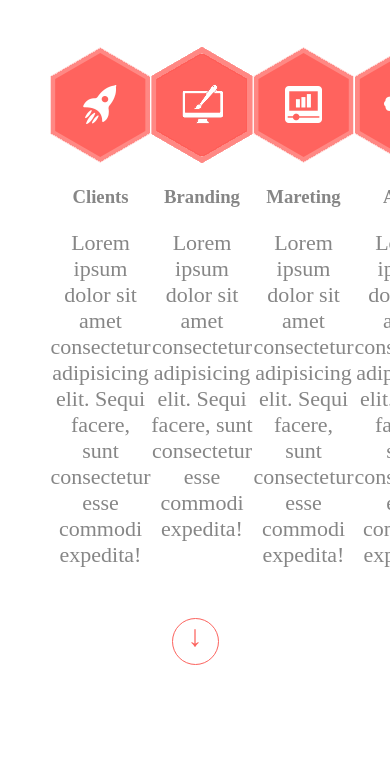
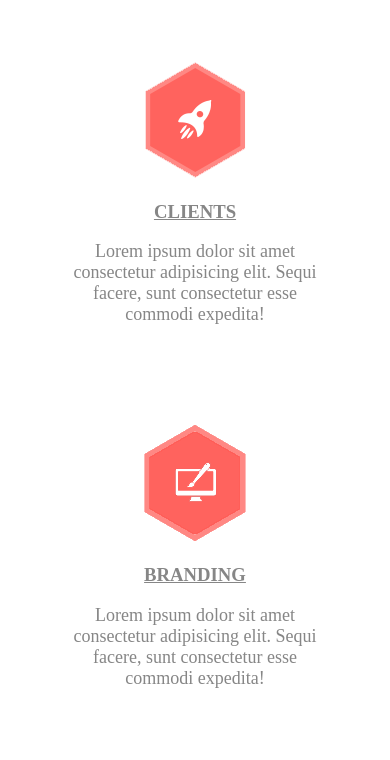
Before and after one commit to Rom-Freedom/Business-website, a plain HTML site: page index.html in a window 390 px wide. Shown: the part 1044-1804 px from the top of the page. Before the commit the page ends 1719 px from the top, so only its background shows below. Drawn offline with Linux system fonts and the light colour scheme.

Commit message:
"media queries for recieve section"

```diff
--- a/css/main.less
+++ b/css/main.less
@@ -129,5 +129,15 @@ body {
     }
     .icons {
         display: flex;
+        h3 {
+            text-decoration: underline;
+            text-transform: uppercase;
+        }
+        p {
+            font-size: 18px;
+        }
+        div {
+            padding: 15px;
+        }
     }
 }
--- a/css/media.css
+++ b/css/media.css
@@ -27,3 +27,25 @@
         padding-bottom: 20px;
     }
 }
+
+/* SECTION MEDIA */
+@media screen and (max-width: 1260px) {
+    .recieve {
+        padding: 30px 20px;
+    }
+    .recieve h1 {
+        font-size: 26px;
+    }
+    .recieve p {
+        font-size: 18px;
+        margin-bottom: 20px;
+    }
+    .icons {
+        flex-wrap: wrap;
+        justify-content: center;
+    }
+    .icons div {
+        max-width: 350px;
+        margin-bottom: 20px;
+    }
+}
```
Also changed, not shown: css/main.css.
